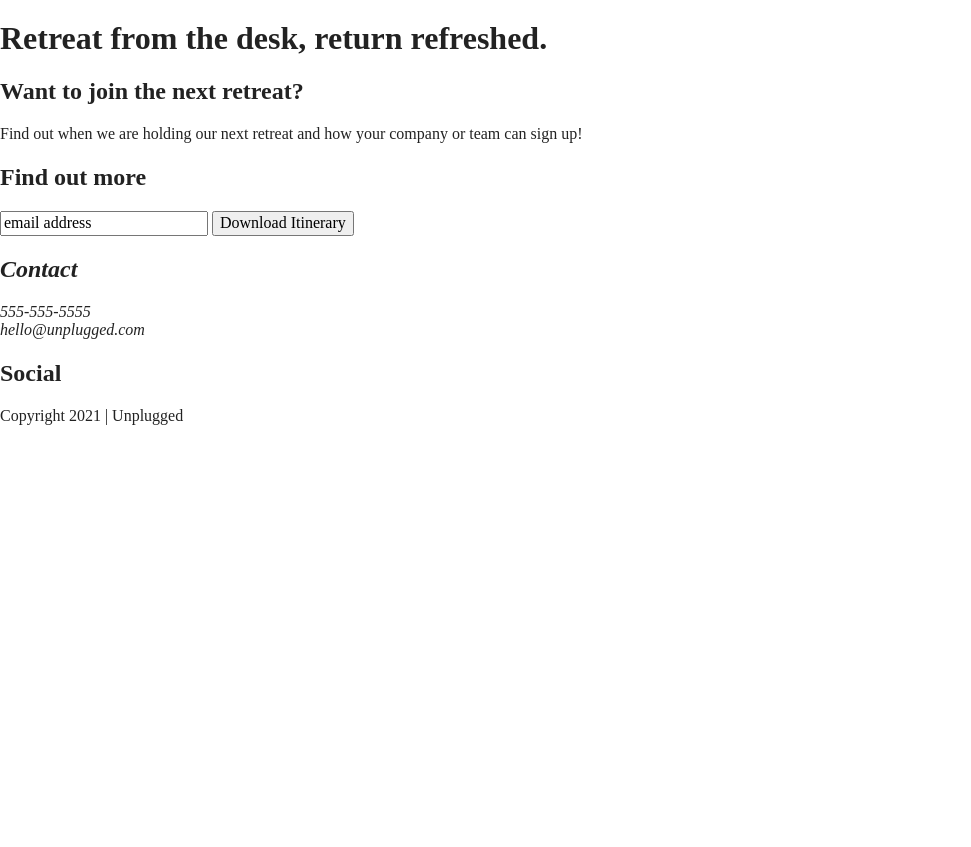
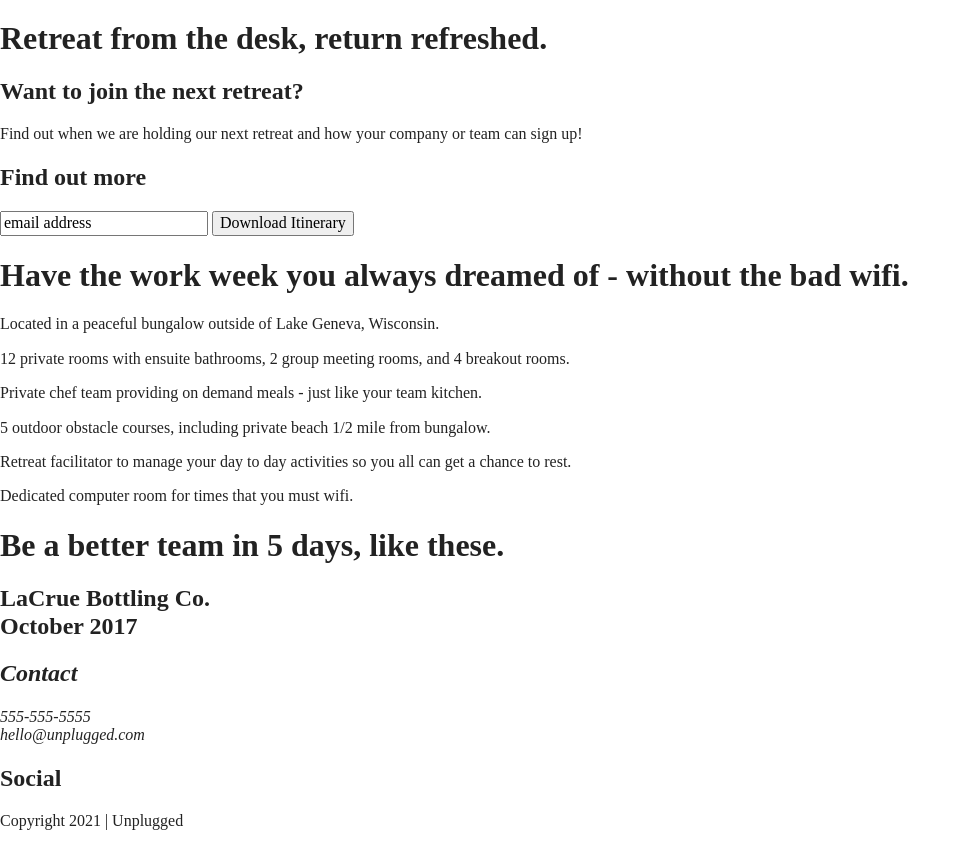
Before and after one commit to nicolebaggerly/206-unplugged-retreat, a website built with Parcel: page index.html in a window 1280 px wide. Shown: the part 74-921 px from the top of the page, without its empty margins (0-971 px from the left). Before the commit the page ends 800 px from the top, so only its background shows below. Built offline with nearby package versions, Linux system fonts and the light colour scheme.

Commit message:
Added features and review sections

```diff
--- a/index.html
+++ b/index.html
@@ -42,7 +42,7 @@
 
   <main>
 
-    <section>
+    <section class="hero-area">
       <!-- hero image & headline -->
       <h1>Retreat from the desk, return refreshed.</h1>
     </section>
@@ -58,6 +58,49 @@
         <input type="button" value="Download Itinerary">
       </div>
     </aside>
+
+    <section class="features">
+      <!-- features content -->
+      <div class="content-wrapper">
+        <h1>Have the work week you always dreamed of - without the bad wifi.</h1>
+        <article>
+          <p class="fontawesome-icon"></p>
+          <p class="features-item-description">Located in a peaceful bungalow outside of Lake Geneva, Wisconsin.</p>
+        </article>
+        <article>
+          <p class="fontawesome-icon"></p>
+          <p class="features-item-description">12 private rooms with ensuite bathrooms, 2 group meeting rooms, and 4 breakout rooms.</p>
+        </article>
+        <article>
+          <p class="fontawesome-icon"></p>
+          <p class="features-item-description">Private chef team providing on demand meals - just like your team kitchen.</p>
+        </article>
+        <article>
+          <p class="fontawesome-icon"></p>
+          <p class="features-item-description">5 outdoor obstacle courses, including private beach 1/2 mile from bungalow.</p>
+        </article>
+        <article>
+          <p class="fontawesome-icon"></p>
+          <p class="features-item-description">Retreat facilitator to manage your day to day activities so you all can get a chance to rest.</p>
+        </article>
+        <article>
+          <p class="fontawesome-icon"></p>
+          <p class="features-item-description">Dedicated computer room for times that you must wifi.</p>
+        </article>
+      </div>
+    </section>
+
+    <section class="reviews">
+      <div class="content-wrapper">
+        <h1>Be a better team in 5 days, like these.</h1>
+        <article>
+          <!-- review image -->
+          <h2>LaCrue Bottling Co.<br>
+          October 2017</h2>
+          <p></p>
+        </article>
+      </div>
+    </section>
 
   </main> <!-- main wrapper -->
 
```
